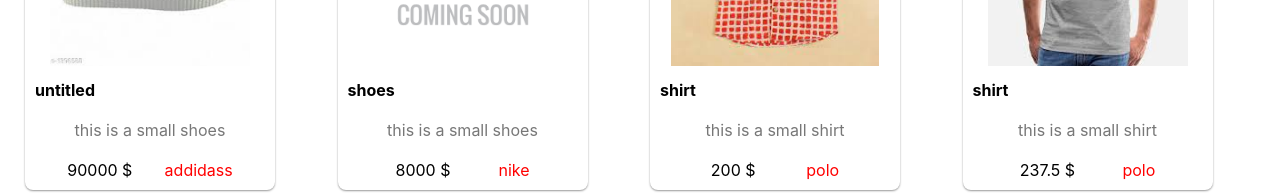
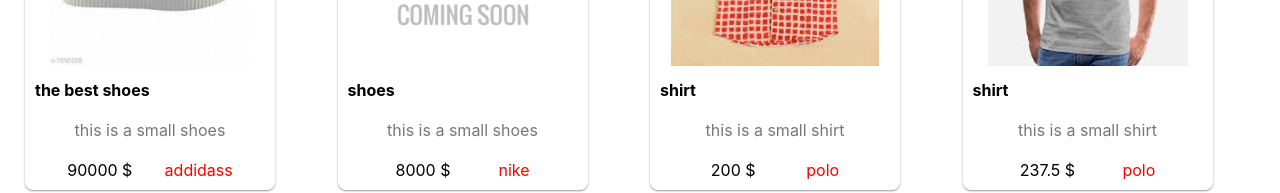
Before and after one commit to mbgame/apple, a React (Create React App) app: page /shop in a window 1280 px wide. Shown: the part 254-447 px from the top of the page. Built offline with nearby package versions, Linux system fonts and the light colour scheme; a web font is replaced by a local one.

Commit message:
update basket

```diff
--- a/src/components/header/basket.component.jsx
+++ b/src/components/header/basket.component.jsx
@@ -1,17 +1,45 @@
 import React from 'react';
 import './header.style.scss';
 import { useBasket } from '../../provider/basketProvider/basketProvider';
+import { MdDeleteForever } from "react-icons/md";
+import { Grid,Typography } from '@mui/material';
 
 const Basket = (props) => {
     const {basketView} = props;
     const {state:{basket},dispatch} = useBasket();
-    console.log("basket2 : ",basket);
+
+    const removeItem = (product) => {
+        dispatch({type: 'REMOVE_FROM_BASKET',product});
+    }
+
     return (
        <div className='basketContainer' style={basketView  ? {width:'400px'} : {}}>
-            {basket.map(item=>(
-                <p>{item.title}</p>
+        {basket.length ? (
+        <>
+        <Grid container item xs={12} className='basketHead'>
+            <p></p>
+            <Typography variant="body2">No</Typography>
+            <Typography variant="body2">Title</Typography>
+            <Typography variant="body2">Qty</Typography>
+            <Typography variant="body2">Price</Typography>
+            <Typography variant="body2">Total</Typography>
+        </Grid>
+            {basket.map((item,index)=>(
+                <div key={index} className='basketItem'>
+                    <MdDeleteForever onClick={()=>removeItem(item)} />
+                    <p>{index+1}</p>
+                     <p>{item?.title}</p>
+                     <p>{+item?.purchasedQty}</p>
+                     <p>{+item?.price}$</p>
+                     <p>{+item?.price * +item?.purchasedQty}$</p>
+                </div>
+
             ))}
-            {/* <p >there is no items in your basket</p> */}
+
+         </> )
+         :
+            <p >there is no items in your basket</p>
+        }
        </div>
     );
 }
--- a/src/components/header/header.style.scss
+++ b/src/components/header/header.style.scss
@@ -12,7 +12,7 @@
         height: auto;
         background-color: white;
         display: flex;
-        justify-content: center;
+        justify-content: flex-start;
         align-items: center;
         z-index: 100;
         flex-direction: column;
@@ -21,6 +21,24 @@
         box-shadow: 0 1px 3px #444;
         min-height: 200px;
         transition: all 0.4s cubic-bezier(0.175, 0.885, 0.32, 1.275);
+
+        .basketItem{
+            display: flex;
+            justify-content: space-evenly;
+            align-items: center;
+            min-width: 100%;
+            // background-color: red;
+        }
+
+        .basketHead{
+            display: flex;
+            justify-content: space-evenly;
+            align-items: center;
+            min-width: 100%;
+            background-color: rgb(43, 43, 43);
+            color: white;
+            padding:5px;
+        }
     }
 
     .logo{
--- a/src/pages/shop/shop.component.jsx
+++ b/src/pages/shop/shop.component.jsx
@@ -11,7 +11,7 @@ const Shop = () => {
     const products = [
         {
             id:'54asdh6567hjspo',
-            title:'',
+            title:'the best shoes',
             shortDesc:'this is a small shoes',
             desc:"Lorem Ipsum is simply dummy text of the printing and typesetting industry. Lorem Ipsum has been the industry's standard dummy text ever since the 1500s, when an unknown printer took a galley of type and scrambled it to make a type specimen book. It has survived not only five centuries, but also the leap into electronic typesetting, remaining essentially unchanged. It was popularised in the 1960s with the release of Letraset sheets containing Lorem Ipsum passages, and more recently with desktop publishing software like Aldus PageMaker including versions of Lorem Ipsum.",
             img:'/images/products/shoes/shoes1.jpg',
@@ -24,7 +24,7 @@ const Shop = () => {
             discount:'10',
             group:'clothes',
             subGroup:'shoes',
-            purchasedQty:0,
+            quantity:100,
         },
         {
             id:'92asdh6567hjsas',
@@ -41,7 +41,7 @@ const Shop = () => {
             discount:'0',
             group:'clothes',
             subGroup:'shoes',
-            purchasedQty:0,
+            quantity:100,
         },
         {
             id:'11asdh6569kjsdd',
@@ -58,7 +58,7 @@ const Shop = () => {
             discount:'0',
             group:'clothes',
             subGroup:'shoes',
-            purchasedQty:0,
+            quantity:100,
         },
         {
             id:'98asdh6567hjsgf',
@@ -75,7 +75,7 @@ const Shop = () => {
             discount:'5',
             group:'clothes',
             subGroup:'shoes',
-            purchasedQty:0,
+            quantity:100,
         },
         {
             id:'56asdh6509hjsdf',
@@ -92,7 +92,7 @@ const Shop = () => {
             discount:'0',
             group:'clothes',
             subGroup:'shoes',
-            purchasedQty:0,
+            quantity:100,
         },
         {
             id:'12asdh6567hjsdf',
@@ -109,7 +109,7 @@ const Shop = () => {
             discount:'0',
             group:'clothes',
             subGroup:'shoes',
-            purchasedQty:0,
+            quantity:100,
         },
     ];
     const {productId} = useParams();
```
